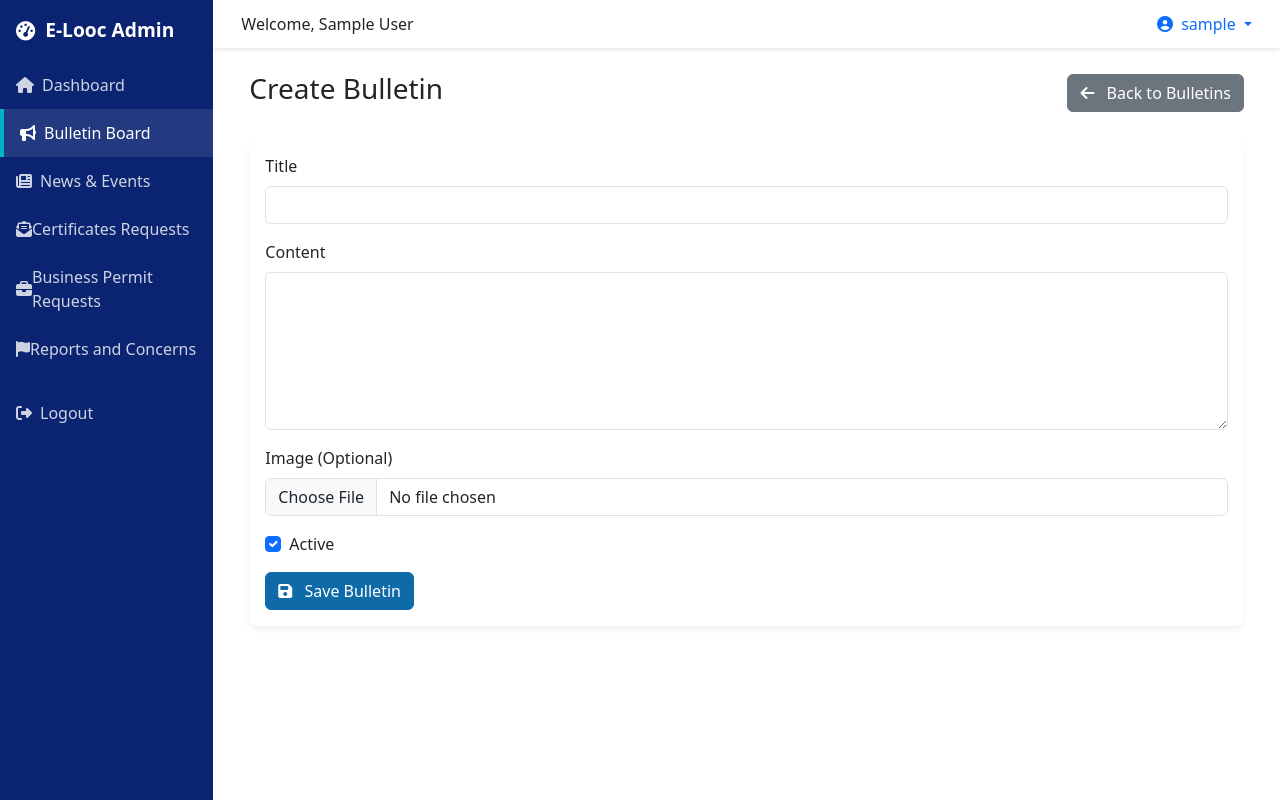
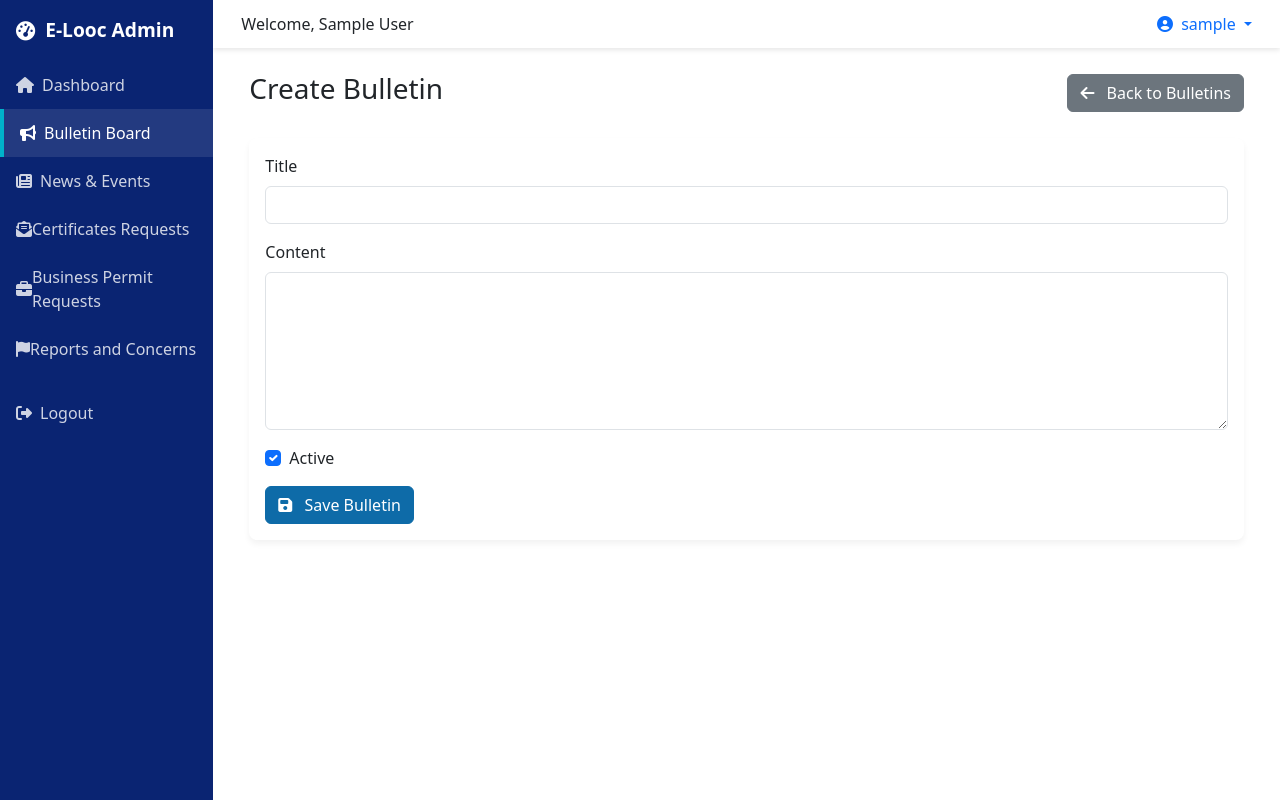
Before and after one commit to 0-iQpy/E-Looc, a Flask app: page /admin/bulletins/create in a window 1280 px wide. Run offline with Flask 3, Linux system fonts and the light colour scheme; the visitor is signed in with stand-in values (Sample User, id 1); parts of the project's set-up code (start-up, migrations or seed data) failed here and were passed over.

Commit message:
Revert "Add image upload functionality for bulletins and news/events"

```diff
--- a/api/main.py
+++ b/api/main.py
@@ -9,13 +9,11 @@ from flask_login import (
     current_user,
 )
 from werkzeug.security import generate_password_hash, check_password_hash
-from werkzeug.utils import secure_filename
 from datetime import datetime
 import pytz
 from dateutil import parser
 from dotenv import load_dotenv
 from supabase import create_client, Client
-import time
 
 # Load environment variables from .env file
 load_dotenv()
@@ -41,59 +39,6 @@ login_manager.login_view = "admin_login"
 def get_manila_time():
     manila_tz = pytz.timezone("Asia/Manila")
     return datetime.now(manila_tz)
-
-# Helper function to upload image to Supabase Storage
-def upload_to_supabase_storage(file, bucket_name):
-    if not file or not file.filename:
-        app.logger.info("upload_to_supabase_storage: No file or filename provided.")
-        return None
-
-    try:
-        # Corrected f-string:
-        filename = f"{int(time.time())}_{secure_filename(file.filename)}"
-
-        app.logger.info(f"Attempting to upload {filename} to bucket {bucket_name}")
-
-        # Perform the upload
-        supabase.storage.from_(bucket_name).upload(
-            path=filename,
-            file=file.read(), # file.read() is important to get bytes
-            file_options={"content-type": file.content_type}
-        )
-
-        # If no exception was raised, the upload is successful.
-        # Get the public URL using the Supabase client's method.
-        public_url = supabase.storage.from_(bucket_name).get_public_url(filename)
-        app.logger.info(f"Successfully uploaded {filename} to {bucket_name}. Public URL: {public_url}")
-        return public_url
-
-    except Exception as e:
-        app.logger.error(f"Error uploading {file.filename if file else 'unknown file'} to {bucket_name}: {type(e).__name__} - {str(e)}")
-        return None
-
-# Helper function to delete image from Supabase Storage
-def delete_from_supabase_storage(image_url, bucket_name):
-    if not image_url:
-        return False
-    try:
-        # Extract filename from URL
-        filename = image_url.split(f"{bucket_name}/")[-1]
-        if not filename:
-            return False
-        response = supabase.storage.from_(bucket_name).remove([filename])
-        if response.status_code == 200 and response.json(): # Check if deletion was successful
-             # Check if the first item in the response list (if any) indicates success
-            if response.json()[0].get('message') == 'Successfully removed':
-                return True
-            else:
-                app.logger.error(f"Supabase delete error response: {response.json()}")
-                return False
-        else:
-            app.logger.error(f"Supabase delete error status {response.status_code}: {response.json()}")
-            return False
-    except Exception as e:
-        app.logger.error(f"Error deleting from Supabase: {e}")
-        return False
 
 class User(UserMixin):
     def __init__(self, id, username, password_hash, name, role):
@@ -129,7 +74,7 @@ def load_user(user_id):
 def index():
     bulletins_resp = (
         supabase.table("bulletin_posts")
-        .select("*, image_url")
+        .select("*")
         .eq("is_active", True)
         .order("date_posted", desc=True)
         .limit(8)
@@ -137,7 +82,7 @@ def index():
     )
     news_resp = (
         supabase.table("news_posts")
-        .select("*, image_url")
+        .select("*")
         .eq("is_active", True)
         .order("date_posted", desc=True)
         .limit(8)
@@ -214,7 +159,7 @@ def admin_dashboard():
 @app.route("/admin/bulletins")
 @login_required
 def admin_bulletins():
-    bulletins_resp = supabase.table("bulletin_posts").select("*, image_url").order("date_posted", desc=True).execute()
+    bulletins_resp = supabase.table("bulletin_posts").select("*").order("date_posted", desc=True).execute()
     bulletins = bulletins_resp.data or []
     return render_template("admin/bulletins/index.html", bulletins=bulletins)
 
@@ -226,15 +171,6 @@ def admin_create_bulletin():
         title = request.form.get("title")
         content = request.form.get("content")
         is_active = bool(request.form.get("is_active"))
-        image_file = request.files.get("image")
-        image_url = None
-
-        if image_file:
-            image_url = upload_to_supabase_storage(image_file, "bulletin-images")
-            if not image_url:
-                flash("Image upload failed. Please try again.", "danger")
-                return render_template("admin/bulletins/create.html")
-
 
         data = {
             "title": title,
@@ -242,7 +178,6 @@ def admin_create_bulletin():
             "is_active": is_active,
             "created_by": current_user.id,
             "date_posted": get_manila_time().isoformat(),
-            "image_url": image_url,
         }
 
         supabase.table("bulletin_posts").insert(data).execute()
@@ -256,7 +191,7 @@ def admin_create_bulletin():
 @app.route("/admin/bulletins/edit/<int:id>", methods=["GET", "POST"])
 @login_required
 def admin_edit_bulletin(id):
-    resp = supabase.table("bulletin_posts").select("*, image_url").eq("id", id).single().execute()
+    resp = supabase.table("bulletin_posts").select("*").eq("id", id).single().execute()
     bulletin = resp.data
 
     if not bulletin:
@@ -267,29 +202,12 @@ def admin_edit_bulletin(id):
         title = request.form.get("title")
         content = request.form.get("content")
         is_active = bool(request.form.get("is_active"))
-        image_file = request.files.get("image")
-        remove_image = request.form.get("remove_image") == "true"
-        old_image_url = bulletin.get("image_url")
 
         update_data = {
             "title": title,
             "content": content,
             "is_active": is_active,
         }
-
-        if remove_image:
-            if old_image_url:
-                delete_from_supabase_storage(old_image_url, "bulletin-images")
-            update_data["image_url"] = None
-        elif image_file:
-            if old_image_url:
-                delete_from_supabase_storage(old_image_url, "bulletin-images")
-            new_image_url = upload_to_supabase_storage(image_file, "bulletin-images")
-            if new_image_url:
-                update_data["image_url"] = new_image_url
-            else:
-                flash("Image upload failed. Please try again.", "danger")
-                return render_template("admin/bulletins/edit.html", bulletin=bulletin)
 
         supabase.table("bulletin_posts").update(update_data).eq("id", id).execute()
 
@@ -302,13 +220,6 @@ def admin_edit_bulletin(id):
 @app.route("/admin/bulletins/delete/<int:id>", methods=["POST"])
 @login_required
 def admin_delete_bulletin(id):
-    # Fetch the bulletin to get its image_url before deleting
-    resp = supabase.table("bulletin_posts").select("image_url").eq("id", id).single().execute()
-    bulletin_data = resp.data
-
-    if bulletin_data and bulletin_data.get("image_url"):
-        delete_from_supabase_storage(bulletin_data["image_url"], "bulletin-images")
-
     supabase.table("bulletin_posts").delete().eq("id", id).execute()
     flash("Bulletin deleted successfully!", "success")
     return redirect(url_for("admin_bulletins"))
@@ -319,7 +230,7 @@ def admin_delete_bulletin(id):
 @app.route("/admin/news")
 @login_required
 def admin_news():
-    news_resp = supabase.table("news_posts").select("*, image_url").order("date_posted", desc=True).execute()
+    news_resp = supabase.table("news_posts").select("*").order("date_posted", desc=True).execute()
     news_items = news_resp.data or []
     return render_template("admin/news/index.html", news_items=news_items)
 
@@ -331,14 +242,6 @@ def admin_create_news():
         title = request.form.get("title")
         content = request.form.get("content")
         is_active = bool(request.form.get("is_active"))
-        image_file = request.files.get("image")
-        image_url = None
-
-        if image_file:
-            image_url = upload_to_supabase_storage(image_file, "news-and-events-images")
-            if not image_url:
-                flash("Image upload failed. Please try again.", "danger")
-                return render_template("admin/news/create.html")
 
         data = {
             "title": title,
@@ -346,7 +249,6 @@ def admin_create_news():
             "is_active": is_active,
             "created_by": current_user.id,
             "date_posted": get_manila_time().isoformat(),
-            "image_url": image_url,
         }
 
         supabase.table("news_posts").insert(data).execute()
@@ -360,7 +262,7 @@ def admin_create_news():
 @app.route("/admin/news/edit/<int:id>", methods=["GET", "POST"])
 @login_required
 def admin_edit_news(id):
-    resp = supabase.table("news_posts").select("*, image_url").eq("id", id).single().execute()
+    resp = supabase.table("news_posts").select("*").eq("id", id).single().execute()
     news = resp.data
 
     if not news:
@@ -371,29 +273,12 @@ def admin_edit_news(id):
         title = request.form.get("title")
         content = request.form.get("content")
         is_active = bool(request.form.get("is_active"))
-        image_file = request.files.get("image")
-        remove_image = request.form.get("remove_image") == "true"
-        old_image_url = news.get("image_url")
 
         update_data = {
             "title": title,
             "content": content,
             "is_active": is_active,
         }
-
-        if remove_image:
-            if old_image_url:
-                delete_from_supabase_storage(old_image_url, "news-and-events-images")
-            update_data["image_url"] = None
-        elif image_file:
-            if old_image_url:
-                delete_from_supabase_storage(old_image_url, "news-and-events-images")
-            new_image_url = upload_to_supabase_storage(image_file, "news-and-events-images")
-            if new_image_url:
-                update_data["image_url"] = new_image_url
-            else:
-                flash("Image upload failed. Please try again.", "danger")
-                return render_template("admin/news/edit.html", news=news)
 
         supabase.table("news_posts").update(update_data).eq("id", id).execute()
 
@@ -406,13 +291,6 @@ def admin_edit_news(id):
 @app.route("/admin/news/delete/<int:id>", methods=["POST"])
 @login_required
 def admin_delete_news(id):
-    # Fetch the news item to get its image_url before deleting
-    resp = supabase.table("news_posts").select("image_url").eq("id", id).single().execute()
-    news_data = resp.data
-
-    if news_data and news_data.get("image_url"):
-        delete_from_supabase_storage(news_data["image_url"], "news-and-events-images")
-
     supabase.table("news_posts").delete().eq("id", id).execute()
     flash("News item deleted successfully!", "success")
     return redirect(url_for("admin_news"))
--- a/api/templates/admin/bulletins/create.html
+++ b/api/templates/admin/bulletins/create.html
@@ -10,7 +10,7 @@
   </div>
   <div class="card">
     <div class="card-body">
-      <form action="{{ url_for('admin_create_bulletin') }}" method="POST" enctype="multipart/form-data">
+      <form action="{{ url_for('admin_create_bulletin') }}" method="POST">
         <div class="mb-3">
           <label for="title" class="form-label">Title</label>
           <input type="text" class="form-control" id="title" name="title" required>
@@ -19,16 +19,7 @@
       <label for="content" class="form-label">Content</label>
       <textarea class="form-control" id="content" name="content" rows="6" required></textarea>
     </div>
-    <div class="mb-3">
-      <label for="image" class="form-label">Image (Optional)</label>
-      <input
-        type="file"
-        class="form-control"
-        id="image"
-        name="image"
-        accept="image/jpeg,image/jpg,image/png"
-      />
-    </div>
+
     <div class="mb-3 form-check">
       <input type="checkbox" class="form-check-input" id="is_active" name="is_active" checked>
       <label class="form-check-label" for="is_active">Active</label>
--- a/api/templates/home.html
+++ b/api/templates/home.html
@@ -191,9 +191,6 @@
     <div class="bulletin-cards" id="bulletin-cards">
         {% for bulletin in bulletins %}
         <div class="card">
-            {% if bulletin.image_url %}
-                <img src="{{ bulletin.image_url }}" alt="{{ bulletin.title }} Image" style="width:100%; max-height:300px; object-fit: cover; margin-bottom: 10px;">
-            {% endif %}
             <h3>{{ bulletin.title }}</h3>
             <small><i class="far fa-calendar-alt"></i> {{ bulletin.date_posted | datetimeformat  }}
 </small>
@@ -208,9 +205,6 @@
     <div class="bulletin-cards">
         {% for news_item in news %}
         <div class="card">
-            {% if news_item.image_url %}
-                <img src="{{ news_item.image_url }}" alt="{{ news_item.title }} Image" style="width:100%; max-height:300px; object-fit: cover; margin-bottom: 10px;">
-            {% endif %}
             <h3>{{ news_item.title }}</h3>
             <small><i class="far fa-calendar-alt"></i> {{ news_item.date_posted | datetimeformat }}
 </small>
```
Also changed, not shown: api/templates/admin/bulletins/edit.html (+2 -21 lines), api/templates/admin/bulletins/index.html (+3 -11 lines), api/templates/admin/news/index.html (+2 -10 lines).
